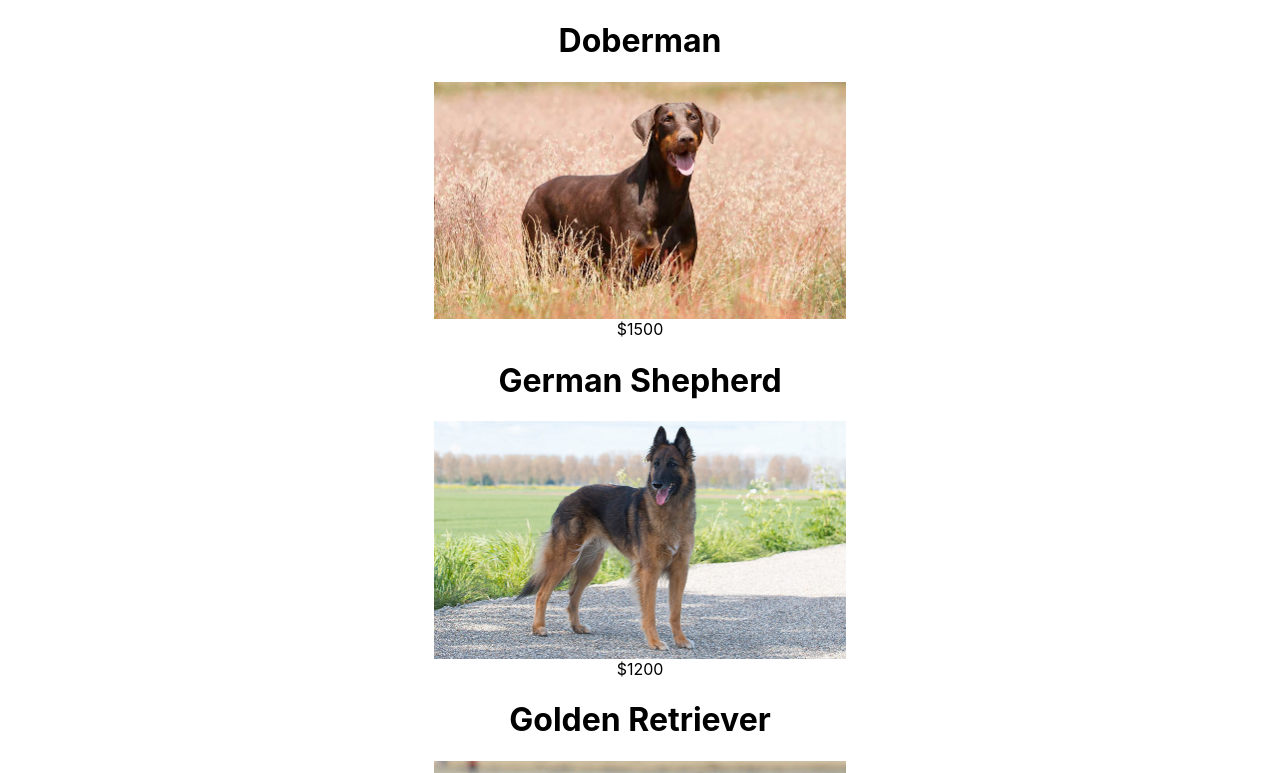
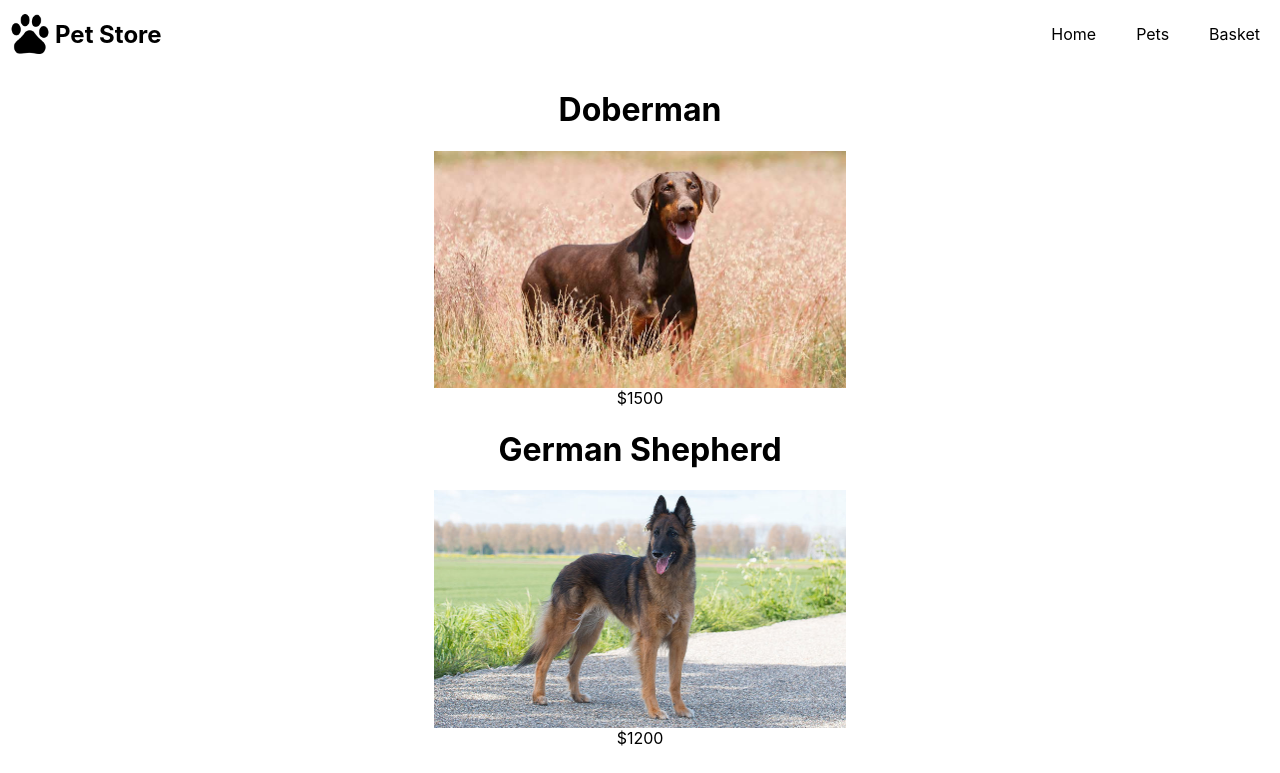
Before and after one commit to joshuaobare/shopping-cart, a React (Create React App) app: page / in a window 1280 px wide. Shown: the top 773 px of the page. Built offline with nearby package versions, Linux system fonts and the light colour scheme.

Commit message:
added Navbar component and updated css

```diff
--- a/src/App.js
+++ b/src/App.js
@@ -1,5 +1,6 @@
 import Card from "./components/Card"
 import data from "./data"
+import Navbar from "./components/Navbar"
 
 function App() {
 
@@ -23,6 +24,7 @@ function App() {
 
   return (
     <div className="App">
+      <Navbar />
       {mydata}
     </div>
   );
--- /dev/null
+++ b/src/components/Navbar.js
@@ -0,0 +1,17 @@
+import Paw from "../pets/PawPrint.png"
+
+export default function Navbar() {
+    return (
+        <nav>
+            <div className="nav-heading">
+                <img src={Paw} alt="Pet store logo" />
+                <h1 className="">Pet Store</h1>
+            </div>
+            <ul>
+                <li>Home</li>
+                <li>Pets</li>
+                <li>Basket</li>
+            </ul>
+        </nav>
+    )
+}
--- a/src/index.css
+++ b/src/index.css
@@ -12,6 +12,38 @@ code {
     monospace;
 }
 
+nav {
+  display: flex;
+  justify-content: space-between;
+  align-items: center;
+
+
+}
+
+.nav-heading {
+  padding-left: 10px;
+  display: flex;
+  align-items: center;
+  gap: 5px;
+}
+
+.nav-heading > img {
+  height: 40px;
+  width: 40px;
+}
+
+nav > ul {
+  list-style-type: none;
+  display: flex;
+  justify-content: center;
+  gap: 40px;
+  padding-right: 20px;
+}
+
+nav>ul>li {
+  cursor: pointer;
+}
+
 .pet-img {
   width: 412.5px;
   height:237.5px
```
Also changed, not shown: src/components/Homepage.js (added, +7 -0 lines), src/pets/PawPrint.png (added).
